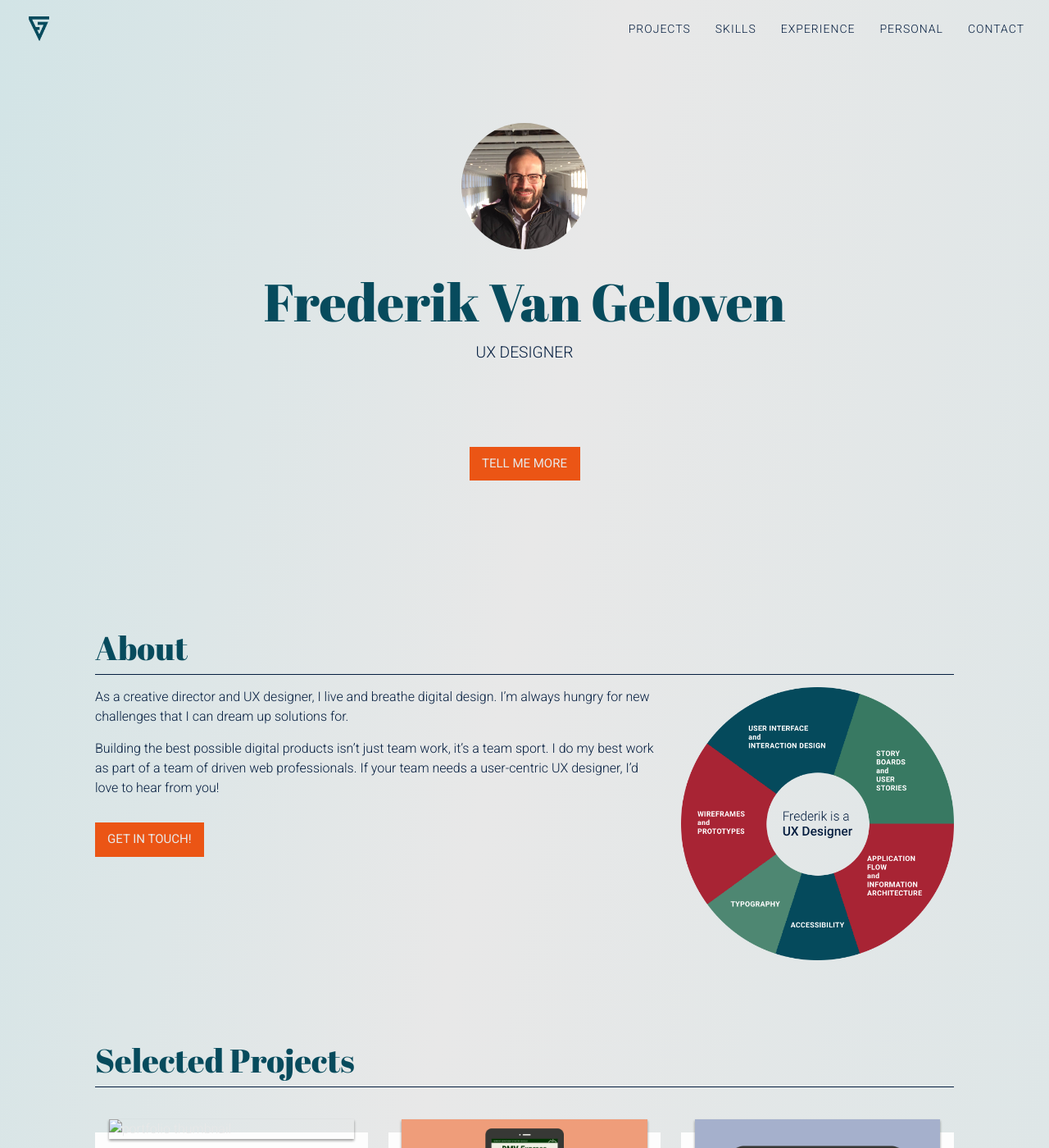
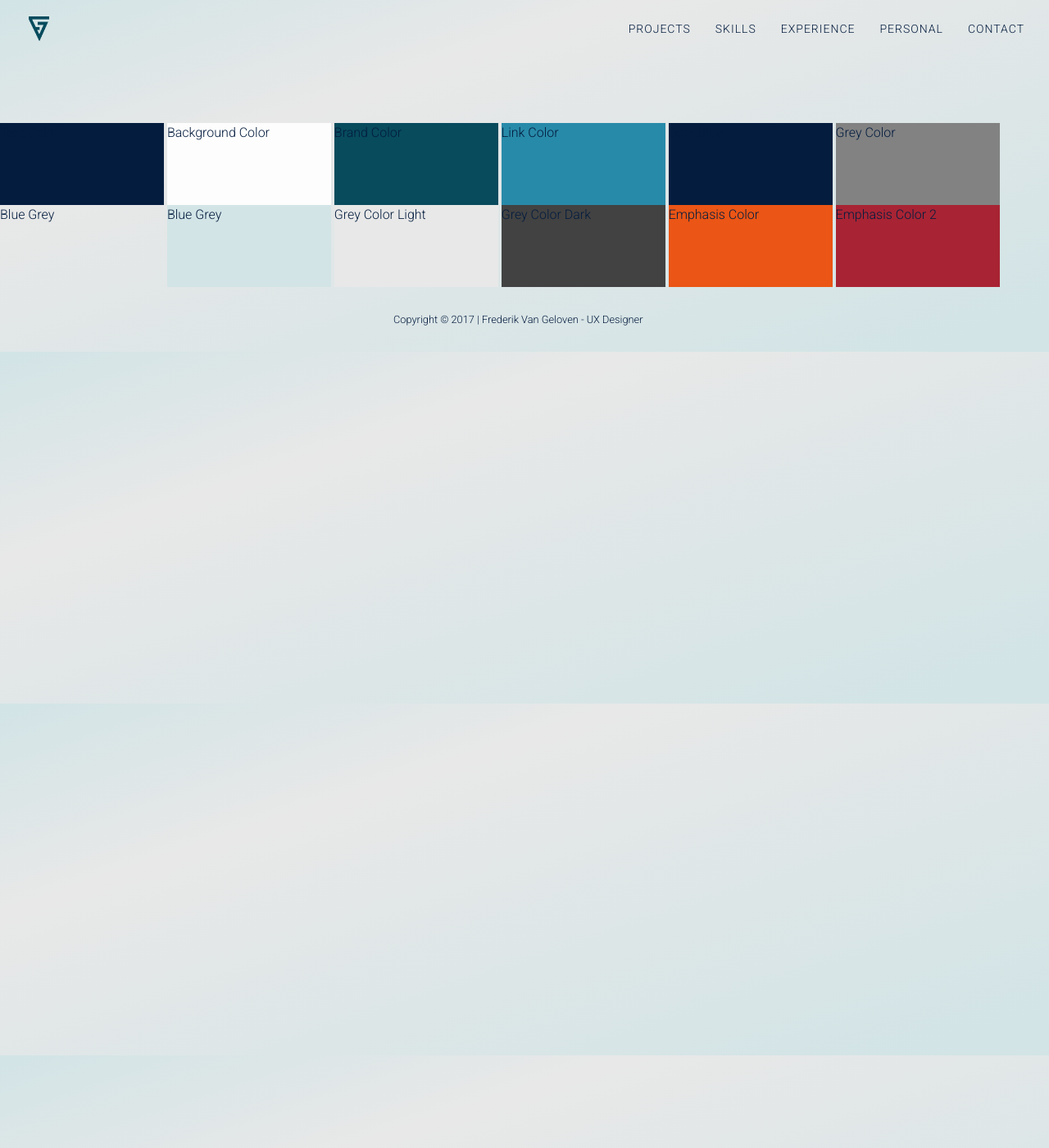
Before and after one commit to fredvg/fredvg.github.io, a Jekyll site: the page built from test.html, in a window 1280 px wide and 1400 px high. Shown: the whole window at 82% size. Built offline with Jekyll 4.4.1, drawn with Linux system fonts in a browser that asks for light colours; some of the changed text lies outside the part shown.

Commit message:
new portfolio content and new portfolio modal layout implemented, added first post about visual design too

```diff
--- a/_includes/modals.html
+++ b/_includes/modals.html
@@ -10,17 +10,15 @@
       </div>
       <div class="container">
         <div class="modal-body">
-          <section id="row-1">
-            <div class="col-1">
-              <img src="{{ post.main_image }}" alt="{{ post.main_image_alt }}" class="main-image"/>
-            </div>
-            <div class="col-2">
-              <h2>{{ post.title }}</h2>
-              <div id="description">
-                <h3>{{ post.problem_title }}</h3>
-                <p>{{ post.problem_description }}</p>
-              </div>
-            </div>
+          <h2>{{ post.title }}</h2>
+            <section id="row-1">
+                <div class="col-1">
+                  <h3>{{ post.problem_title }}</h3>
+                <!-- <img src="{{ post.main_image }}" alt="{{ post.main_image_alt }}" class="main-image"/> -->
+                </div>
+                <div class="col-2">
+                  {{ post.problem_description }}
+                </div>
             <div class="col-3">
               <div id="challenges">
                 <h3>{{ post.challenges_title }}</h3>
@@ -44,7 +42,7 @@
               <h3 class="phase2-title">{{ post.phase2_title }}</h3>
             </div>
             <div class="col-2">
-              <p class="phase2-description">{{ post.phase1_description }}</p>
+              <p class="phase2-description">{{ post.phase2_description }}</p>
             </div>
             <div class="col-3">
               <img src="{{ post.phase2_image }}" alt="{{ post.phase2_image_alt }}" class="phase2-image"/>
@@ -61,6 +59,10 @@
               <img src="{{ post.phase3_image }}" alt="{{ post.phase3_image_alt }}" class="phase3-image"/>
             </div>
           </section>
+          <section id="row-5">
+            <div id="bottom-banner">
+              <img src="{{ post.bottom_banner_image }}" alt="{{ post.bottom_banner_image_alt }}"/>
+          </section>
           <button type="button" class="btn btn-default" data-dismiss="modal"><i class="fa fa-times"></i> Close</button>
         </div>
       </div>
--- a/_includes/portfolio.html
+++ b/_includes/portfolio.html
@@ -10,7 +10,7 @@
                         <i class="fa fa-plus fa-3x"></i>
                     </div>
                 </div>
-                <img src="{{ post.image }}" alt="portfolio thumbnail">
+                <img src="{{ post.main_image }}" alt="post.main_image_alt">
             </a>
             <div class="portfolio-caption">
                 <h3>{{ post.title }}</h3>
--- a/css/main.scss
+++ b/css/main.scss
@@ -42,6 +42,8 @@
 $grey-color-light: lighten($grey-color, 40%);
 $grey-color-dark:  darken($grey-color, 25%);
 $emphasis-color: #EB5515;
+$emphasis-color-2: #A82434;
+
 // #1E5D7A
 $on-palm:          600px;
 $on-laptop:        800px;
@@ -51,6 +53,53 @@
 $size-m: 960px;
 $size-l: 1200px;
 $size-xl: 1400px;
+
+
+//Test Classes
+.color-palette {
+  margin-top: 150px;
+  div {
+    display: inline-flex;
+    width: 200px;
+    height: 100px;
+    &.text-color {
+      background: $text-color;
+    }
+    &.background-color {
+      background: $background-color;
+    }
+    &.brand-color {
+      background: $brand-color;
+    }
+    &.link-color {
+      background: $link-color;
+    }
+    &.dark-blue {
+      background: $dark-blue;
+    }
+    &.grey-color {
+      background: $grey-color;
+    }
+    &.blue-grey {
+      background: $blue-grey;
+    }
+    &.blue-grey-light {
+      background: $blue-grey-light;
+    }
+    &.grey-color-light {
+      background: $grey-color-light;
+    }
+    &.grey-color-dark {
+      background: $grey-color-dark;
+    }
+    &.emphasis-color {
+      background: $emphasis-color;
+    }
+    &.emphasis-color-2 {
+      background: $emphasis-color-2;
+    }
+  }
+}
 
 // Using media queries with like this:
 // @include media-query($palm) {
@@ -820,6 +869,97 @@
     }
 }
 
+/* NEW PORTFOLIO */
+
+.portfolio-modal {
+  section {padding: 0;}
+  h2 {
+    font-family: $base-font-family;
+    text-transform: uppercase;
+    font-size: 6rem;
+    font-weight: 900;
+    padding: 0;
+    color: $dark-blue;
+  }
+  h3 {
+    display: inline-block;
+    width: 100%;
+    border-bottom: 2px solid $dark-blue;
+    text-transform: uppercase;
+    font-weight: 600;
+    padding-bottom: 4px;
+    float: right;
+    text-align: right;
+  }
+  // #description {
+  //   background: $emphasis-color;
+  //   padding: 2rem;
+  //   color: #fff;
+  //   h3 {
+  //     border-bottom: 2px solid #fff;
+  //   }
+  // }
+  // #challenges {
+  //   color: $background-color;
+  //   h3 {
+  //     border-bottom-color:$background-color;
+  //   }
+  // }
+  box-sizing: border-box;
+  #row-1, #row-2, #row-3, #row-4 {
+    display: grid;
+    grid-template-columns: repeat(14, 1fr);
+    .col-1, .col-2, .col-3 {
+      padding: 24px;
+    }
+  }
+  #row-1 {
+    font-weight: 400;
+    background-color: $dark-blue;
+    color: $background-color;
+    margin-bottom: 16px;
+    h3 {
+      color: $background-color;
+      border-bottom: 2px solid $background-color;
+    }
+    .col-1 {
+      grid-column-start: 1;
+      grid-column-end: 5;
+    }
+    .col-2 {
+      grid-column-start: 5;
+      grid-column-end: 10;
+    }
+    .col-3 {
+      grid-column-start: 10;
+      grid-column-end: 15;
+      h3 {
+        float: left;
+        text-align: left;
+      }
+    }
+  }
+  #row-2, #row-3, #row-4 {
+    .col-1 {
+      grid-column-start: 1;
+      grid-column-end: 5;
+    }
+    .col-2 {
+      grid-column-start: 5;
+      grid-column-end: 10;
+    }
+    .col-3 {
+      grid-column-start: 10;
+      grid-column-end: 15;
+      // background: $brand-color;
+    }
+  }
+  #bottom-banner {
+    max-width: 80%;
+    margin: 0 auto;
+  }
+}
+
 /* TEST NEAT */
 #skills {
   @include outer-container;
--- a/test.html
+++ b/test.html
@@ -1,15 +1,18 @@
 ---
-layout: home
+layout: default
 ---
 
-<div class="test">
-  <div>&nbsp;</div>
-  <div>&nbsp;</div>
-  <div>&nbsp;</div>
-  <div>&nbsp;</div>
-  <div>&nbsp;</div>
-  <div>&nbsp;</div>
-  <div>&nbsp;</div>
-  <div>&nbsp;</div>
-  <div>&nbsp;</div>
+<div class="color-palette">
+  <div class="text-color">Text Color</div>
+  <div class="background-color">Background Color</div>
+  <div class="brand-color">Brand Color</div>
+  <div class="link-color">Link Color</div>
+  <div class="dark-blue">Dark Blue</div>
+  <div class="grey-color">Grey Color</div>
+  <div class="bleu-grey">Blue Grey</div>
+  <div class="blue-grey-light">Blue Grey</div>
+  <div class="grey-color-light">Grey Color Light</div>
+  <div class="grey-color-dark">Grey Color Dark</div>
+  <div class="emphasis-color">Emphasis Color</div>
+  <div class="emphasis-color-2">Emphasis Color 2</div>
 </div>
```
Also changed, not shown: _posts/2017-07-05-Visual-Design.markdown (+14 -12 lines), 1 other file.
